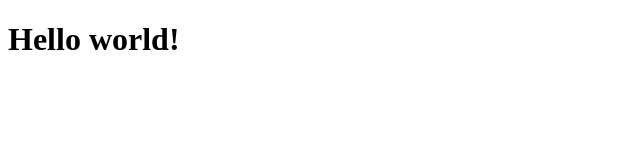
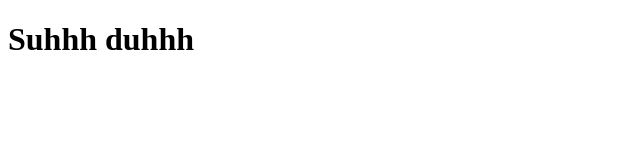
Before and after one commit to etzJohn/speedboost, a website: page src/index.html in a window 1280 px wide. Shown: the whole page, without its empty margins (0-640 px from the left). Drawn offline with Linux system fonts and the light colour scheme.

```diff
--- a/src/index.html
+++ b/src/index.html
@@ -7,6 +7,6 @@
 	<title>Document</title>
 </head>
 <body>
-	<h1>Hello world!</h1>
+	<h1>Suhhh duhhh</h1>
 </body>
 </html>
```
Also changed, not shown: build/scripts/server.js.
